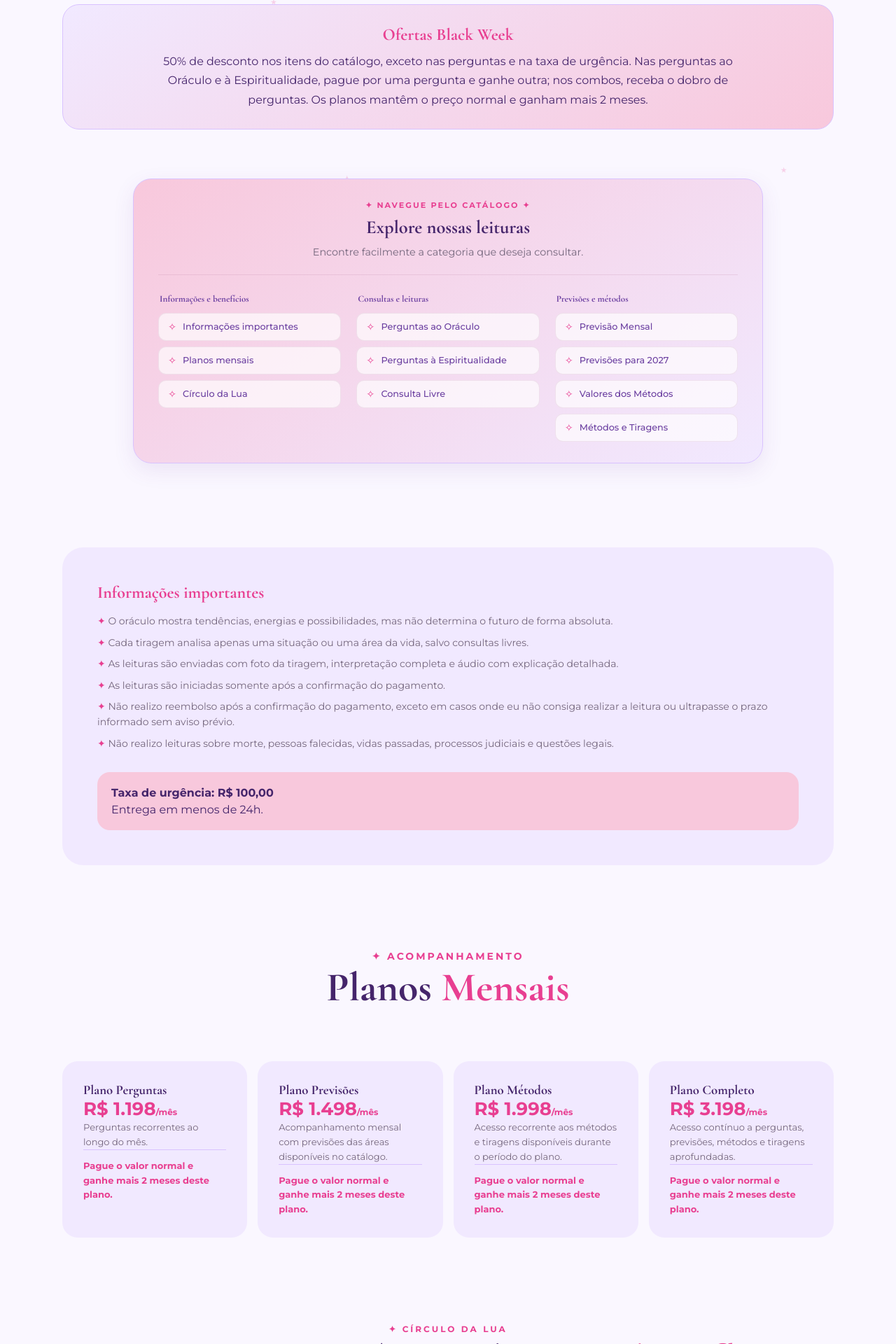
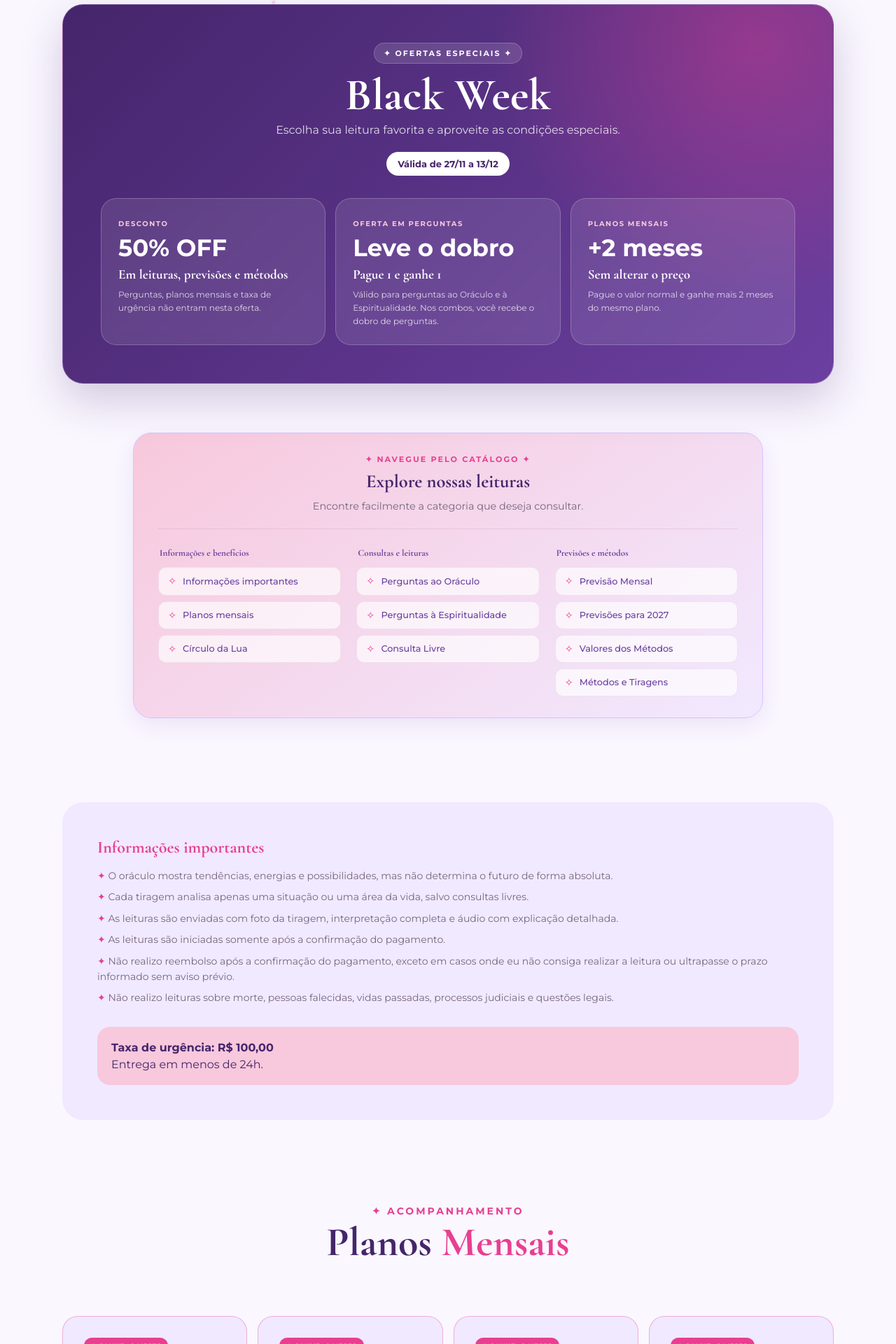
Before and after one commit to SkYantS28/site_cartascomsky_, a React (Vite) app: page /catalogo in a window 1280 px wide. Shown: the part 475-2395 px from the top of the page at 70% size. Built offline with nearby package versions, Linux system fonts and the light colour scheme.

Commit message:
blackweek

```diff
--- a/src/pages/Catalogo.css
+++ b/src/pages/Catalogo.css
@@ -46,24 +46,104 @@
 }
 
 .blackweek-banner {
+  position: relative;
+  overflow: hidden;
   margin: 0 0 70px;
-  padding: 28px 32px;
-  color: var(--roxo-escuro);
-  background: linear-gradient(145deg, var(--lilas-claro), var(--rosa-claro));
-  border: 1px solid var(--lilas);
-  border-radius: 24px;
+  padding: clamp(28px, 5vw, 54px);
+  color: white;
+  background:
+    radial-gradient(circle at 90% 10%, rgba(232, 63, 145, 0.4), transparent 34%),
+    linear-gradient(135deg, var(--roxo-escuro), var(--roxo));
+  border: 1px solid rgba(255, 255, 255, 0.18);
+  border-radius: 30px;
+  box-shadow: 0 24px 60px rgba(69, 37, 107, 0.22);
+}
+
+.blackweek-banner-heading {
+  position: relative;
+  z-index: 1;
   text-align: center;
 }
 
-.blackweek-banner h2 {
-  margin-bottom: 10px;
-  color: var(--pink);
+.blackweek-banner-heading > span {
+  display: inline-block;
+  padding: 7px 13px;
+  color: white;
+  background: rgba(255, 255, 255, 0.13);
+  border: 1px solid rgba(255, 255, 255, 0.2);
+  border-radius: 999px;
+  font-size: 11px;
+  font-weight: 700;
+  letter-spacing: 2px;
 }
 
-.blackweek-banner p {
-  max-width: 850px;
-  margin: auto;
+.blackweek-banner-heading h2 {
+  margin: 13px 0 4px;
+  color: white;
+  font-size: clamp(42px, 6vw, 64px);
+  line-height: 1;
+}
+
+.blackweek-banner-heading p {
+  margin: 0 auto 18px;
+  color: rgba(255, 255, 255, 0.82);
   line-height: 1.7;
+}
+
+.blackweek-validity {
+  display: inline-flex;
+  align-items: center;
+  padding: 9px 16px;
+  color: var(--roxo-escuro);
+  background: white;
+  border-radius: 999px;
+  font-size: 13px;
+  font-weight: 700;
+}
+
+.blackweek-offer-grid {
+  position: relative;
+  z-index: 1;
+  display: grid;
+  grid-template-columns: repeat(3, minmax(0, 1fr));
+  gap: 14px;
+  margin-top: 32px;
+}
+
+.blackweek-offer-card {
+  padding: 24px;
+  background: rgba(255, 255, 255, 0.1);
+  border: 1px solid rgba(255, 255, 255, 0.22);
+  border-radius: 22px;
+  backdrop-filter: blur(8px);
+}
+
+.blackweek-offer-card > span {
+  color: #f8c8dc;
+  font-size: 10px;
+  font-weight: 700;
+  letter-spacing: 1.5px;
+}
+
+.blackweek-offer-card > strong {
+  display: block;
+  margin: 9px 0 2px;
+  color: white;
+  font-size: clamp(25px, 3vw, 34px);
+  line-height: 1.1;
+}
+
+.blackweek-offer-card h3 {
+  margin: 6px 0 8px;
+  color: white;
+  font-size: 19px;
+}
+
+.blackweek-offer-card p {
+  margin: 0;
+  color: rgba(255, 255, 255, 0.78);
+  font-size: 12px;
+  line-height: 1.6;
 }
 
 /* =========================================
@@ -134,20 +214,76 @@
   font-size: 24px;
 }
 
+.price-card-sale,
+.price-card-special {
+  position: relative;
+  overflow: hidden;
+}
+
+.price-card-sale {
+  padding-top: 44px;
+  border-color: rgba(232, 63, 145, 0.5);
+  background: linear-gradient(155deg, #fff, #fff5fa);
+}
+
+.price-card-special {
+  border-color: rgba(107, 63, 160, 0.38);
+  background: linear-gradient(155deg, #fff, #faf6ff);
+}
+
+.price-card-badge {
+  align-self: flex-start;
+  padding: 5px 9px;
+  color: white !important;
+  background: var(--pink);
+  border-radius: 999px;
+  font-size: 9px !important;
+  font-weight: 700;
+  letter-spacing: 0.6px;
+}
+
+.price-card-badge-bonus {
+  background: var(--roxo);
+}
+
 .price-card del {
   color: var(--texto-claro);
   font-size: 14px;
 }
 
 .price-card-promo {
-  color: var(--roxo);
+  padding: 9px 10px;
+  color: var(--roxo-escuro);
+  background: var(--lilas-claro);
+  border-radius: 11px;
+  font-size: 11px;
+  font-weight: 600;
   line-height: 1.5;
 }
 
+.plan-card-blackweek {
+  position: relative;
+  border: 1px solid rgba(232, 63, 145, 0.35);
+  background: linear-gradient(155deg, #fff, #fff3f8);
+}
+
+.plan-blackweek-badge {
+  display: inline-flex;
+  margin-bottom: 13px;
+  padding: 6px 10px;
+  color: white;
+  background: var(--pink);
+  border-radius: 999px;
+  font-size: 9px;
+  font-weight: 700;
+  letter-spacing: 0.5px;
+}
+
 .plan-blackweek-bonus {
-  padding-top: 12px;
-  border-top: 1px solid var(--lilas);
-  color: var(--pink) !important;
+  padding: 11px 12px;
+  color: var(--pink-escuro) !important;
+  background: var(--rosa-claro);
+  border-radius: 12px;
   font-weight: 700;
 }
 
@@ -787,6 +923,14 @@
     grid-template-columns: 1fr;
   }
 
+  .blackweek-offer-grid {
+    grid-template-columns: repeat(2, minmax(0, 1fr));
+  }
+
+  .blackweek-offer-card:last-child {
+    grid-column: 1 / -1;
+  }
+
   .forecast-2027 {
     padding: 45px 25px;
   }
@@ -804,6 +948,25 @@
 
   .page-header {
     padding: 70px 0;
+  }
+
+  .blackweek-banner {
+    padding: 28px 18px;
+    border-radius: 24px;
+  }
+
+  .blackweek-offer-grid {
+    grid-template-columns: 1fr;
+    gap: 10px;
+    margin-top: 24px;
+  }
+
+  .blackweek-offer-card:last-child {
+    grid-column: auto;
+  }
+
+  .blackweek-offer-card {
+    padding: 20px;
   }
 
   .important {
--- a/src/pages/Catalogo.jsx
+++ b/src/pages/Catalogo.jsx
@@ -14,7 +14,20 @@ const formatarPreco = (valor) =>
 
 function PriceCard({ item }) {
   return (
-    <div className={`price-card ${item.valorOriginal ? "price-card-sale" : ""}`}>
+    <div
+      className={`price-card${item.valorOriginal ? " price-card-sale" : ""}${
+        item.promocao ? " price-card-special" : ""
+      }`}
+    >
+      {item.valorOriginal && (
+        <span className="price-card-badge">50% OFF</span>
+      )}
+      {item.promocao && (
+        <span className="price-card-badge price-card-badge-bonus">
+          DOBRO DE PERGUNTAS
+        </span>
+      )}
+
       <span>{item.nome}</span>
 
       {item.valorOriginal && (
@@ -104,13 +117,45 @@ export default function Catalogo({ blackweek = false }) {
 
       {blackweek && (
         <section className="blackweek-banner" aria-label="Ofertas Black Week">
-          <h2>Ofertas Black Week</h2>
-          <p>
-            50% de desconto nos itens do catálogo, exceto nas perguntas e na
-            taxa de urgência. Nas perguntas ao Oráculo e à Espiritualidade,
-            pague por uma pergunta e ganhe outra; nos combos, receba o dobro de
-            perguntas. Os planos mantêm o preço normal e ganham mais 2 meses.
-          </p>
+          <div className="blackweek-banner-heading">
+            <span>✦ OFERTAS ESPECIAIS ✦</span>
+            <h2>Black Week</h2>
+            <p>Escolha sua leitura favorita e aproveite as condições especiais.</p>
+            <strong className="blackweek-validity">
+              Válida de 27/11 a 13/12
+            </strong>
+          </div>
+
+          <div className="blackweek-offer-grid">
+            <article className="blackweek-offer-card">
+              <span>DESCONTO</span>
+              <strong>50% OFF</strong>
+              <h3>Em leituras, previsões e métodos</h3>
+              <p>
+                Perguntas, planos mensais e taxa de urgência não entram nesta
+                oferta.
+              </p>
+            </article>
+
+            <article className="blackweek-offer-card">
+              <span>OFERTA EM PERGUNTAS</span>
+              <strong>Leve o dobro</strong>
+              <h3>Pague 1 e ganhe 1</h3>
+              <p>
+                Válido para perguntas ao Oráculo e à Espiritualidade. Nos
+                combos, você recebe o dobro de perguntas.
+              </p>
+            </article>
+
+            <article className="blackweek-offer-card">
+              <span>PLANOS MENSAIS</span>
+              <strong>+2 meses</strong>
+              <h3>Sem alterar o preço</h3>
+              <p>
+                Pague o valor normal e ganhe mais 2 meses do mesmo plano.
+              </p>
+            </article>
+          </div>
         </section>
       )}
 
@@ -202,7 +247,15 @@ export default function Catalogo({ blackweek = false }) {
 
         <div className="plan-grid">
           {planos.map((plano) => (
-            <div className="plan-card" key={plano.nome}>
+            <div
+              className={`plan-card${plano.mesesBonus ? " plan-card-blackweek" : ""}`}
+              key={plano.nome}
+            >
+              {plano.mesesBonus && (
+                <span className="plan-blackweek-badge">
+                  ✦ GANHE +{plano.mesesBonus} MESES
+                </span>
+              )}
               <h3>{plano.nome}</h3>
 
               <strong>
```
